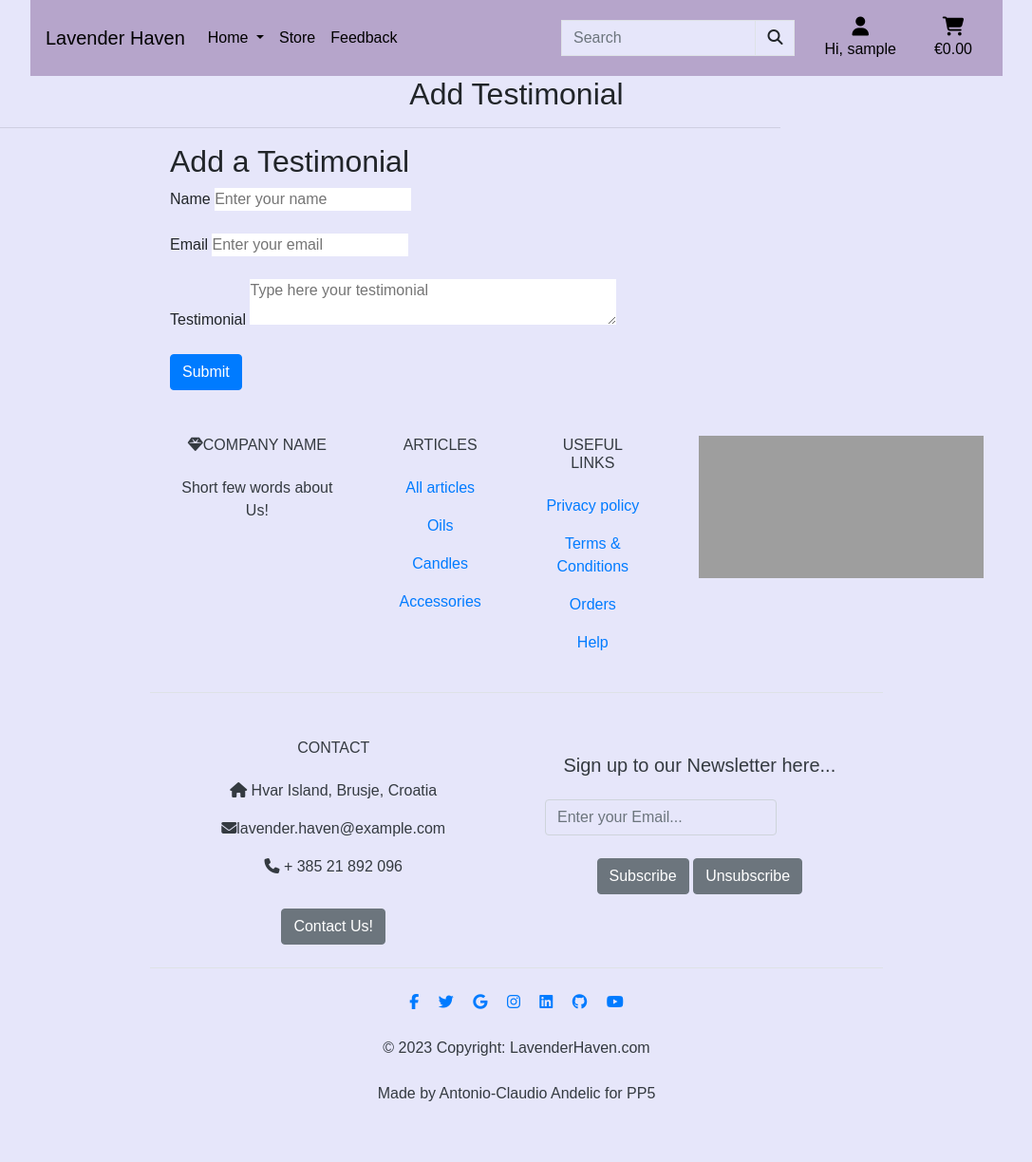
After one commit to Balkaneros91/Lavender-Haven-PP5, a Django app: page /testimonials/add/ in a window 1280 px wide. The commit adds this page. Shown: the whole page at 95% size, without its empty margins (96-1183 px from the left). Run offline with Django 3.2, Linux system fonts and the light colour scheme; the visitor is signed in with stand-in values (Sample User, id 1); some libraries are stand-ins or nearby versions; some web fonts are replaced; grey boxes are pictures that could not be loaded.

Commit message:
Create testimonial add view, form, url and template

```diff
--- a/testimonials/forms.py
+++ b/testimonials/forms.py
@@ -0,0 +1,18 @@
+from django.forms import ModelForm
+from django import forms
+from .models import Testimonials
+
+
+class TestimonialsForm(forms.ModelForm):
+    class Meta:
+        model = Testimonials
+        fields = ['name', 'email', 'testimonial']
+
+        widgets = {
+            'name': forms.TextInput(attrs={'placeholder': 'Enter your name',
+                                    'required': True}),
+            'email': forms.EmailInput
+            (attrs={'placeholder': 'Enter your email'}),
+            'testimonial': forms.Textarea
+            (attrs={'rows': 2, 'placeholder': 'Type here your testimonial'}),
+        }
--- /dev/null
+++ b/testimonials/templates/testimonials/add_testimonial.html
@@ -0,0 +1,49 @@
+{% extends 'base.html' %}
+{% load static %}
+
+{% block extra_title %}| Add Testimonial{% endblock %}
+
+{% block page_header %}
+<div class="container header-container">
+    <div class="row">
+        <div class="col"></div>
+    </div>
+</div>
+{% endblock %}
+
+{% block content %}
+<div class="container main-container">
+    <div class="row">
+        <div class="col text-center">
+            <h2 class="logo-font">Add Testimonial</h2>
+            <hr class="w-75 mb-3">
+        </div>
+    </div>
+</div>
+
+<div class="container">
+    <div class="row justify-content-center">
+        <div class="col-12 col-md-8">
+            <h2>Add a Testimonial</h2>
+            <form method="POST">
+                {% csrf_token %}
+                <div class="form-group">
+                    <label for="{{ form.name.id_for_label }}">Name</label>
+                    {{ form.name }}
+                </div>
+                <div class="form-group">
+                    <label for="{{ form.email.id_for_label }}">Email</label>
+                    {{ form.email }}
+                </div>
+                <div class="form-group">
+                    <label for="{{ form.review.id_for_label }}">Testimonial</label>
+                    {{ form.testimonial }}
+                </div>
+                <button type="submit" class="btn btn-primary">Submit</button>
+            </form>
+        </div>
+    </div>
+</div>
+
+
+{% endblock content %}
--- a/testimonials/urls.py
+++ b/testimonials/urls.py
@@ -5,4 +5,5 @@ from django.urls import path
 
 urlpatterns = [
     path('', views.testimonials, name='testimonials'),
+    path('add/', views.add_testimonial, name='add_testimonial'),
 ]
--- a/testimonials/views.py
+++ b/testimonials/views.py
@@ -1,8 +1,9 @@
-from django.shortcuts import render
+from django.shortcuts import render, redirect
+from django.contrib import messages
 from django.contrib.auth.decorators import login_required
 
-
 from .models import Testimonials
+from .forms import TestimonialsForm
 
 
 def testimonials(request):
@@ -17,3 +18,20 @@ def testimonials(request):
     context = {'testimonials': testimonials}
 
     return render(request, 'testimonials/testimonials.html', context)
+
+
+@login_required(login_url='account_login')
+def add_testimonial(request):
+    testimonial_form = TestimonialsForm()
+
+    if request.method == 'POST':
+        testimonial_form = TestimonialsForm(request.POST)
+        if testimonial_form.is_valid():
+            testimonial = testimonial_form.save(commit=False)
+            testimonial.user = request.user
+            testimonial.save()
+            messages.success(request, 'Your testimonial awaits for approval.')
+            return redirect('testimonials')
+
+    context = {'form': testimonial_form}
+    return render(request, 'testimonials/add_testimonial.html', context)
```
Also changed, not shown: testimonials/templates/testimonials/testimonials.html (+5 -5 lines).
